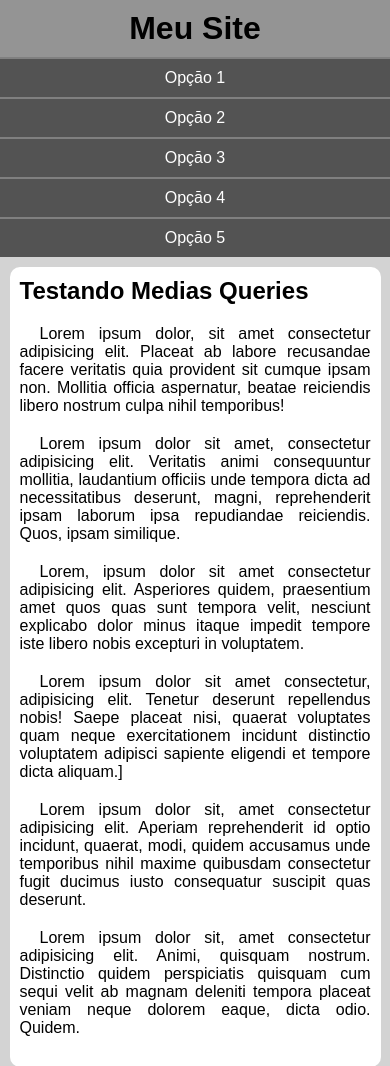
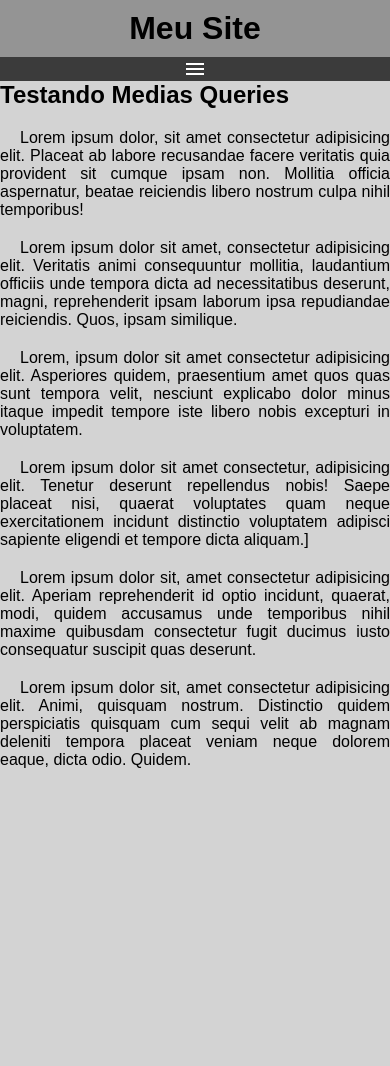
Before and after one commit to yurimaurino/html-css, a plain HTML site: page exercicios/Ex026/mq005/index.html in a window 390 px wide. After the commit the page ends 844 px from the top, so only its background shows below. Drawn offline with nearby package versions, Linux system fonts and the light colour scheme.

Commit message:
exercicio 05 de media query

```diff
--- a/exercicios/Ex026/mq005/estilos/style.css
+++ b/exercicios/Ex026/mq005/estilos/style.css
@@ -19,8 +19,21 @@ header > h1 {
     text-align: center;
 }
 
+span#burguer{
+    background-color: rgb(59, 59, 59);
+    color: white;
+    display: block;
+    text-align: center;
+    cursor: pointer;
+}
+
+span#burguer:hover{
+    background-color: white;
+    color: black;
+}
+
 menu {
-    display: block;
+    display: none;
 }
 
 menu > ul {
@@ -40,7 +53,7 @@ menu > ul > li > a {
 menu > ul > li > a:hover{
     background-color: gray;
 }
-
+ff
 main {
     width: 90vw;
     background-color: white;
--- a/exercicios/Ex026/mq005/index.html
+++ b/exercicios/Ex026/mq005/index.html
@@ -4,12 +4,14 @@
     <meta charset="UTF-8">
     <meta name="viewport" content="width=device-width, initial-scale=1.0">
     <title>Media Query</title>
+    <link rel="stylesheet" href="https://fonts.googleapis.com/css2?family=Material+Symbols+Sharp:opsz,wght,FILL,GRAD@20..48,100..700,0..1,-50..200" />
     <link rel="stylesheet" href="estilos/style.css">
 </head>
 <body>
     <header>
             <h1>Meu Site</h1>
-            <menu>
+            <span id="burguer"class="material-symbols-sharp" onclick="clickMenu()" >menu</span>
+            <menu id="itens">
                 <ul>
                     <li><a href="#">Opçāo 1</a></li>
                     <li><a href="#">Opçāo 2</a></li>
@@ -33,8 +35,15 @@
                     <p>Lorem ipsum dolor sit, amet consectetur adipisicing elit. Aperiam reprehenderit id optio incidunt, quaerat, modi, quidem accusamus unde temporibus nihil maxime quibusdam consectetur fugit ducimus iusto consequatur suscipit quas deserunt.</p>
 
                     <p>Lorem ipsum dolor sit, amet consectetur adipisicing elit. Animi, quisquam nostrum. Distinctio quidem perspiciatis quisquam cum sequi velit ab magnam deleniti tempora placeat veniam neque dolorem eaque, dicta odio. Quidem.</p>
-            </article>
     </main>
-
+    <script>
+        function clickMenu() {
+            if (itens.style.display == 'block') {
+                itens.style.display =  'none'
+            }else {
+                itens.style.display = 'block'
+            }
+        }
+    </script>
 </body>
 </html>
```
